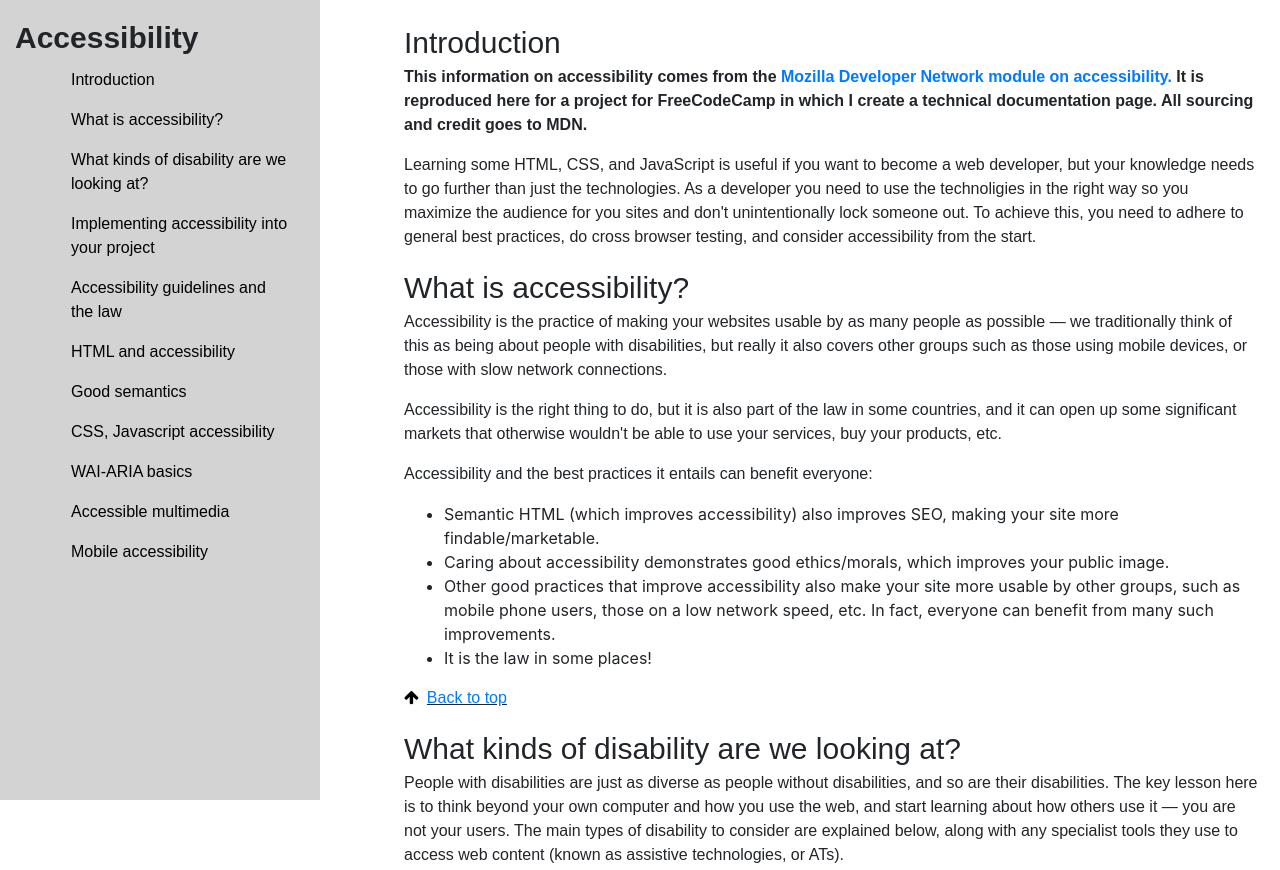
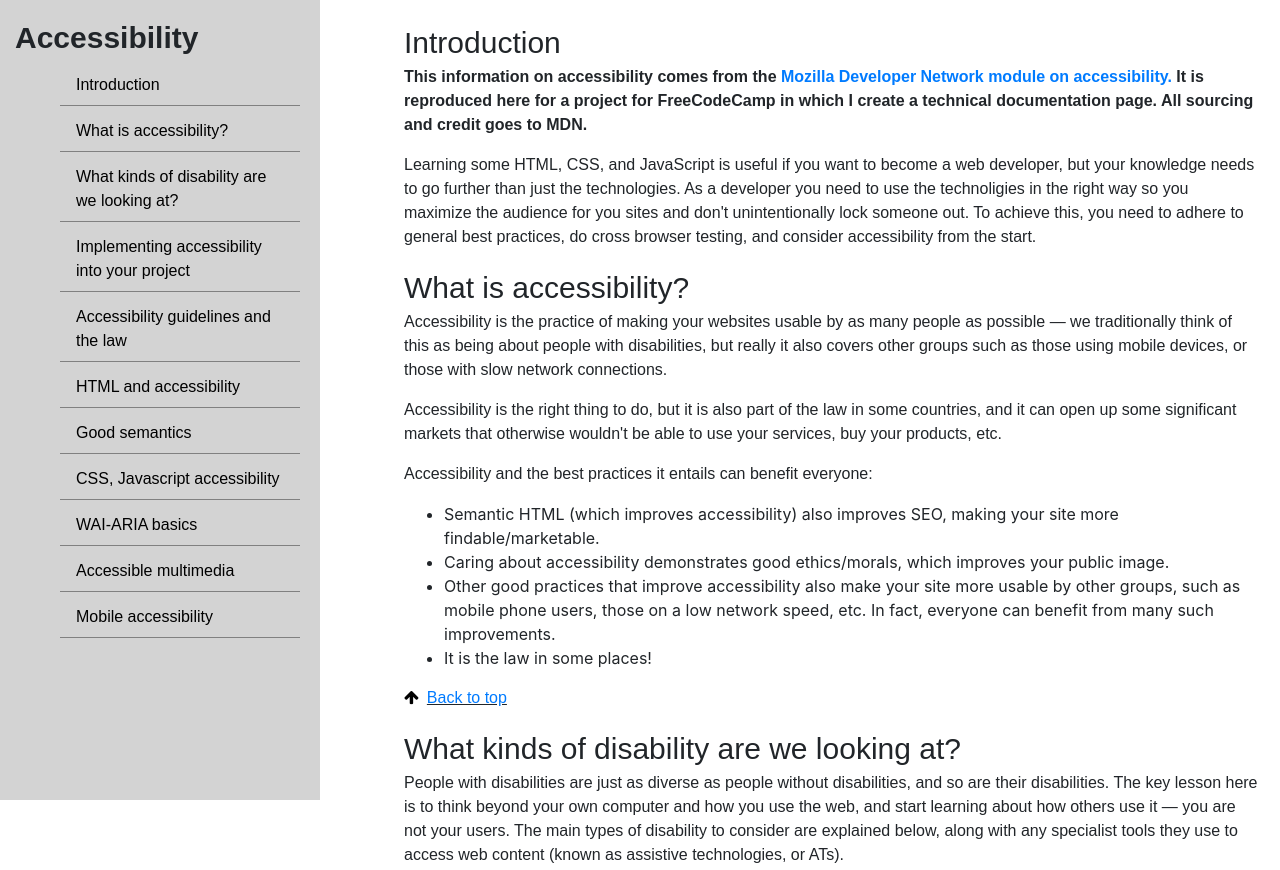
Before and after one commit to morganpurdy/tech-doc, a plain HTML site: page index.html in a window 1280 px wide. Shown: the top 870 px of the page. Drawn offline with nearby package versions, Linux system fonts and the light colour scheme.

Commit message:
remove hover element

```diff
--- a/css/style.css
+++ b/css/style.css
@@ -66,14 +66,17 @@ p {
 
 .nav li {
    font-family: "Arial", sans-serif;
+   border-bottom: solid gray 1px;
+   margin: 5px;
 }
 
-.nav li:hover {
+/* .nav li:hover {
    font-family: "Arial", sans-serif;
    background-color: gray;
    transition-duration: .5s;
    transition-property: background-color;
- }
+   opacity: 0.6;
+ } */
 
 .menuhed {
   font-weight: bolder;
```
